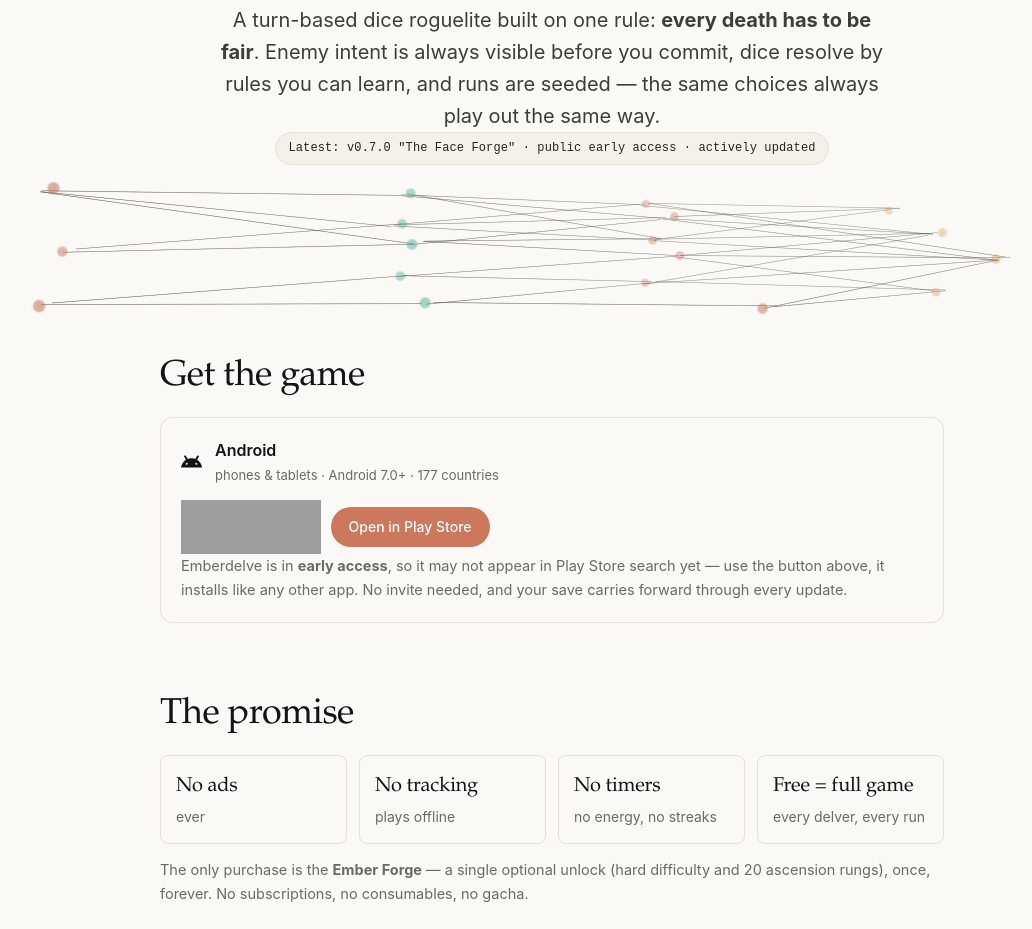
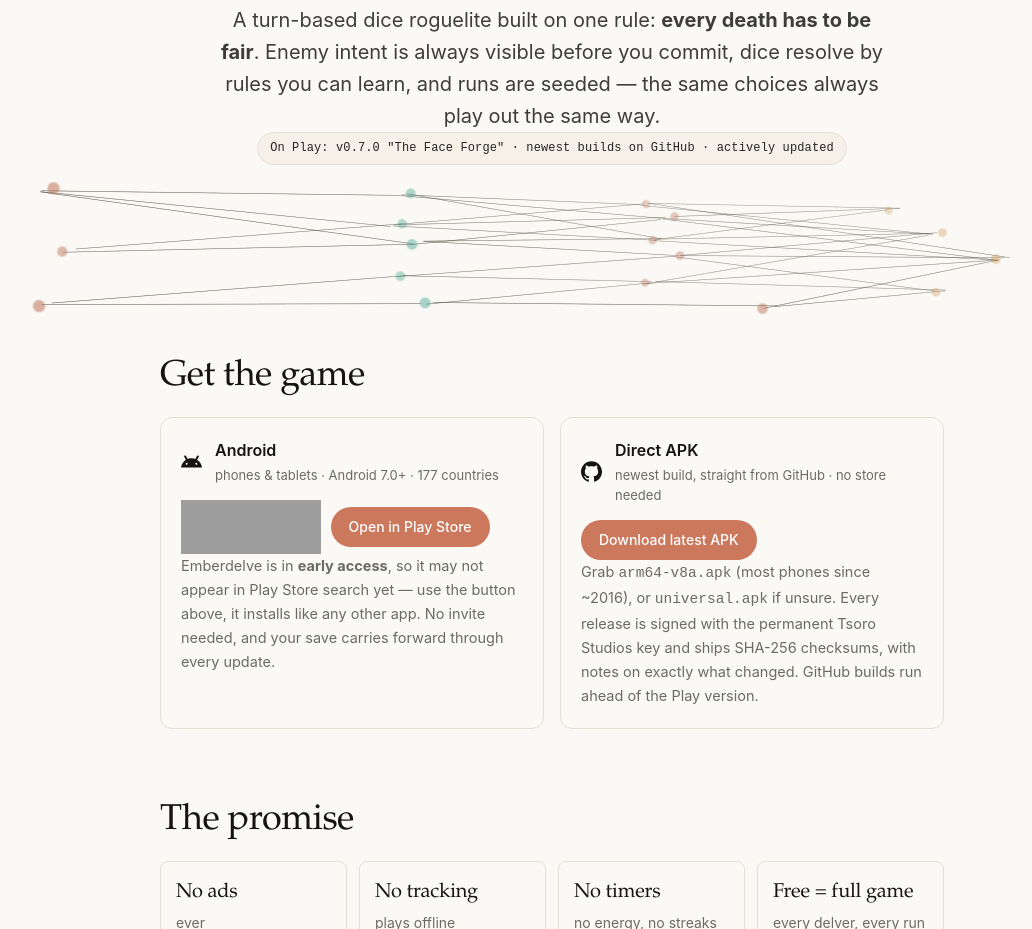
Before and after one commit to tapiwamakandigona/portfolio, a plain HTML site: page emberdelve/index.html in a window 1280 px wide. Shown: the part 360-1289 px from the top of the page, without its empty margins (88-1120 px from the left). Drawn offline with Linux system fonts and the light colour scheme; grey boxes are pictures that could not be loaded.

Commit message:
emberdelve landing: add direct APK download card (GitHub releases/latest); funnel no longer dead-ends at closed-testing Play link

```diff
--- a/emberdelve/index.html
+++ b/emberdelve/index.html
@@ -85,7 +85,7 @@
         rules you can learn, and runs are seeded — the same choices always play out the
         same way.
       </p>
-      <span class="chip">Latest: v0.7.0 "The Face Forge" · public early access · actively updated</span>
+      <span class="chip">On Play: v0.7.0 "The Face Forge" · newest builds on GitHub · actively updated</span>
     </section>
 
     <section class="section">
@@ -110,6 +110,26 @@
             Emberdelve is in <strong>early access</strong>, so it may not appear in Play Store
             search yet — use the button above, it installs like any other app. No invite
             needed, and your save carries forward through every update.
+          </p>
+        </div>
+
+        <!-- DIRECT APK / GITHUB -->
+        <div class="dl-card">
+          <div class="dl-head">
+            <span class="dl-icon"><svg aria-hidden="true"><use href="#i-github"/></svg></span>
+            <div>
+              <div class="dl-name">Direct APK</div>
+              <div class="dl-sub">newest build, straight from GitHub · no store needed</div>
+            </div>
+          </div>
+          <div class="dl-row">
+            <a class="dl-btn" href="https://github.com/tapiwamakandigona/emberdelve/releases/latest" target="_blank" rel="noopener" data-analytics-event="portfolio_project_click" data-analytics-project="emberdelve" data-analytics-destination="github_release">Download latest APK</a>
+          </div>
+          <p class="dl-note">
+            Grab <code>arm64-v8a.apk</code> (most phones since ~2016), or
+            <code>universal.apk</code> if unsure. Every release is signed with the
+            permanent Tsoro Studios key and ships SHA-256 checksums, with notes on
+            exactly what changed. GitHub builds run ahead of the Play version.
           </p>
         </div>
       </div>
```
